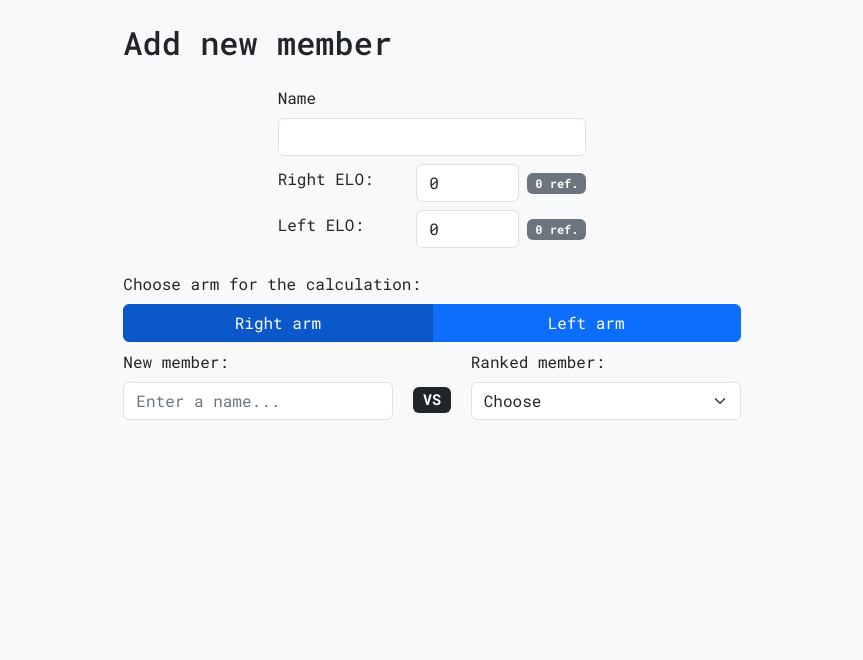
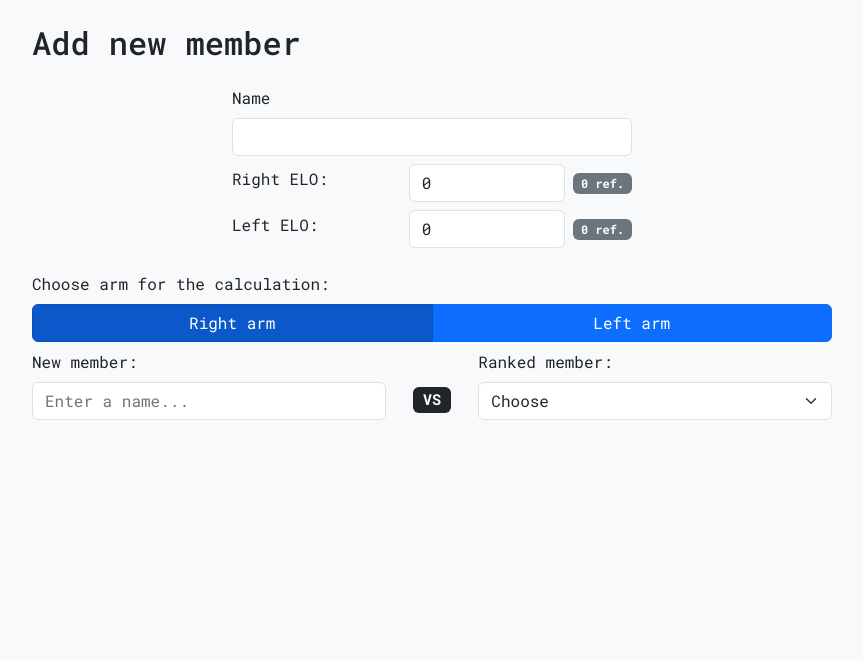
Before and after one commit to Teodor5rov/armelo, a Flask app: page /add_new_member in a window 1280 px wide. Shown: the part 56-716 px from the top of the page, without its empty margins (208-1071 px from the left). Run offline with Flask 3, Linux system fonts and the light colour scheme; a user stored in the database is signed in; data comes from the database, SQL or seed files in the repository; some libraries are stand-ins or nearby versions.

Commit message:
go back to max-width 800

```diff
--- a/templates/add_new_member.html
+++ b/templates/add_new_member.html
@@ -3,10 +3,10 @@
 {% block title %}Add new member{% endblock %}
 
 {% block content %}
-<div class="mx-auto col-sm-8">
+<div class="mx-auto" style="max-width: 800px;">
     <h2 class="mb-4">Add new member</h2>
     <form method="POST" action="{{ url_for('add_new_member') }}" hx-post="{{ url_for('add_new_member') }}" hx-trigger="change" hx-swap="outerHTML">
-        <div class="mx-auto col-sm-6">
+        <div class="mx-auto" style="max-width: 400px;">
             <div class="mb-2">
                 <label for="name" class="form-label">Name</label>
                 <input type="text" class="form-control" id="name" name="name" value="{{ name }}" hx-post="{{ url_for('update_name') }}" hx-trigger="keyup changed delay:100ms" hx-target="#new_member" hx-swap="outerHTML">
--- a/templates/add_new_member_partial.html
+++ b/templates/add_new_member_partial.html
@@ -1,5 +1,5 @@
 <form method="POST" action="{{ url_for('add_new_member') }}" hx-post="{{ url_for('add_new_member') }}" hx-trigger="change" hx-swap="outerHTML">
-    <div class="mx-auto col-sm-6">
+    <div class="mx-auto" style="max-width: 400px;">
         <div class="mb-2">
             <label for="name" class="form-label">Name</label>
             <input type="text" class="form-control" id="name" name="name" value="{{ name }}" hx-post="{{ url_for('update_name') }}" hx-trigger="keyup changed delay:100ms" hx-target="#new_member" hx-swap="outerHTML">
--- a/templates/elo_from_match.html
+++ b/templates/elo_from_match.html
@@ -3,7 +3,7 @@
 {% block title %}ELO from match{% endblock %}
 
 {% block content %}
-<div class="mx-auto col-sm-8">
+<div class="mx-auto" style="max-width: 800px;">
     <h2 class="mb-4">ELO from match</h2>
     <div class="alert alert-secondary" role="alert">
         <strong>Ranked example:</strong> If there was a supermatch between two [Ranked] armwrestlers, the ELO points gained or lost are determined by the outcome of this match.<br>
--- a/templates/login.html
+++ b/templates/login.html
@@ -3,7 +3,7 @@
 {% block title %}Login{% endblock %}
 
 {% block content %}
-<div class="mx-auto col-sm-3">
+<div class="mx-auto" style="max-width: 400px;">
     <h2 class="mb-4">Login</h2>
     <form method="POST">
         <div class="mb-2">
--- a/templates/prediction.html
+++ b/templates/prediction.html
@@ -3,7 +3,7 @@
 {% block title %}Prediction{% endblock %}
 
 {% block content %}
-<div class="mx-auto col-sm-8">
+<div class="mx-auto" style="max-width: 800px;">
     <h2 class="mb-4">Prediction</h2>
     <div class="alert alert-secondary" role="alert">
         This gives the expected results from the system. Another way to interpret this is, for example: a 60% to 40% ratio predicts a supermatch result of 3 : 2.
--- a/templates/supermatch.html
+++ b/templates/supermatch.html
@@ -3,7 +3,7 @@
 {% block title %}Supermatch{% endblock %}
 
 {% block content %}
-<div class="mx-auto col-sm-8">
+<div class="mx-auto" style="max-width: 800px;">
     <h2 class="mb-4">Supermatch</h2>
     <form method="POST" action="{{ url_for('supermatch') }}" hx-post="{{ url_for('supermatch') }}" hx-trigger="change" hx-swap="outerHTML">
         <!-- Arm selection buttons -->
```
